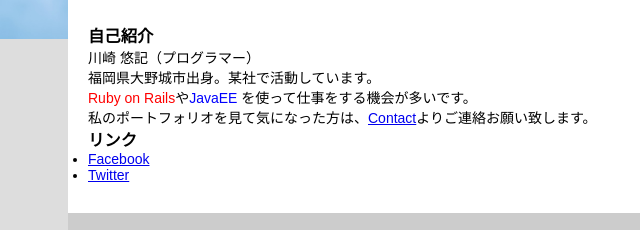
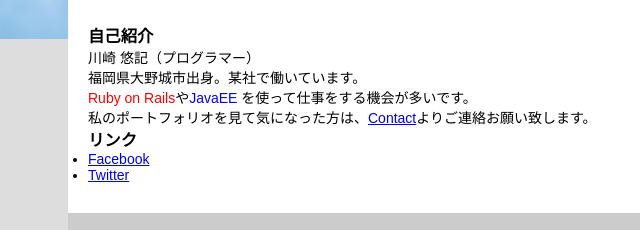
Before and after one commit to yuuki-kawasaki/yuuki-kawasaki.github.io, a plain HTML site: page index.html in a window 1280 px wide. Shown: the part 380-610 px from the top of the page, 172-812 px from the left. Drawn offline with Linux system fonts and the light colour scheme.

Commit message:
lesson4 kadai syuusei

```diff
--- a/index.html
+++ b/index.html
@@ -24,7 +24,7 @@
         <h2>About</h2>
         <h3>自己紹介</h3>
         <p>川崎 悠記（プログラマー）</p>
-        <p>福岡県大野城市出身。某社で活動しています。</p>
+        <p>福岡県大野城市出身。某社で働いています。</p>
         <p><span class="red">Ruby on Rails</span>や<span class="blue">JavaEE</span> を使って仕事をする機会が多いです。</p>
         <p>私のポートフォリオを見て気になった方は、<a href="contact.html">Contact</a>よりご連絡お願い致します。</p>
         <h3>リンク</h3>
```
